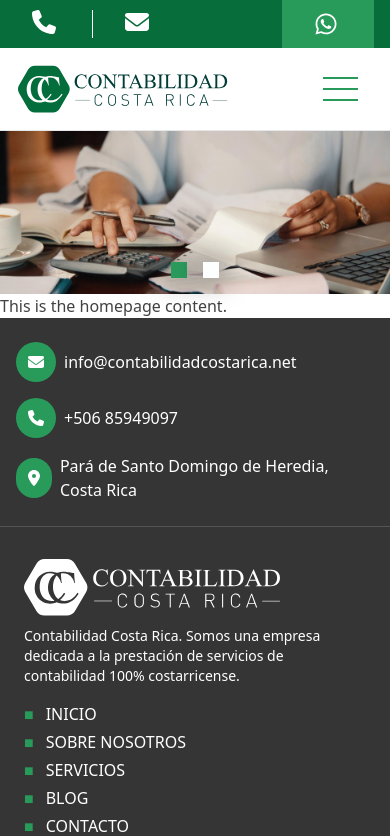
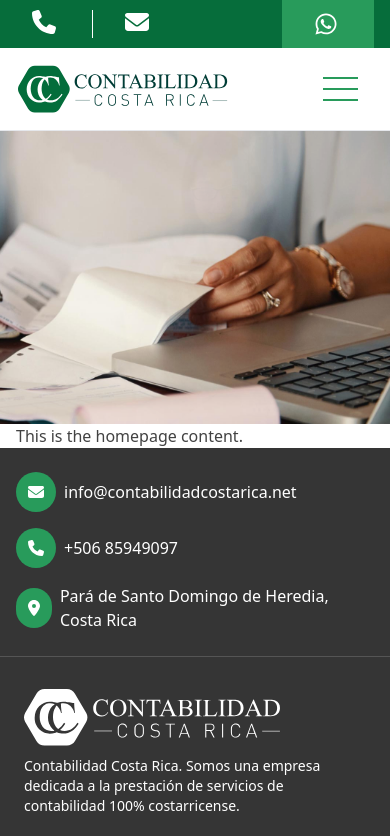
Before and after one commit to fmir86/contabilidad-costarica-nextjs, a Next.js app: page / in a window 390 px wide. Shown: the top 836 px of the page. Built offline with nearby package versions, Linux system fonts and the light colour scheme.

Commit message:
slider added

```diff
--- a/src/app/layout.tsx
+++ b/src/app/layout.tsx
@@ -2,7 +2,7 @@ import type { Metadata } from "next";
 import { ReactNode } from 'react';
 import Header from '@/components/Header/Header';
 import Footer from '@/components/Footer/Footer';
-import "./globals.css";
+import "../styles/globals.scss";
 
 
 export const metadata: Metadata = {
--- a/src/app/page.tsx
+++ b/src/app/page.tsx
@@ -1,17 +1,20 @@
 import Slider from "@/components/Slider/Slider";
 import slidesData from "@/data/home-slider.json";
+import styles from "../styles/index.module.scss";
 
 const Home = () => {
 
   return (
-    <section>
+    <>
       <Slider
         slides={slidesData.slides}
         settings={slidesData.settings}
       />
 
-      <p>This is the homepage content.</p>
-    </section>
+      <section>
+        <p>This is the homepage content.</p>
+      </section>
+    </>
   )
 
 }
--- a/src/components/Slider/Slider.module.scss
+++ b/src/components/Slider/Slider.module.scss
@@ -4,13 +4,13 @@
 
     .slides-wrap{
         @apply w-full h-full relative max-h-[560px] overflow-hidden;
-        aspect-ratio: 1920 / 800;
+        @apply aspect-[4/3] md:aspect-[1920/800];
 
         .slide{
             @apply  hidden w-full h-full absolute top-0 left-0;
 
             .main-img{
-                @apply absolute w-full h-full object-cover;
+                @apply absolute w-full h-full object-right object-cover;
             }
 
             .content{
@@ -18,7 +18,7 @@
                 @apply relative mx-auto max-w-7xl text-white;
 
                 .heading{
-                    @apply text-4xl md:text-5xl font-[600] tracking-wide max-w-[40rem];
+                    @apply leading-[1] text-3xl md:text-5xl font-[600] tracking-wide max-w-[40rem];
                     filter: drop-shadow(0px 0px 20px #000) drop-shadow(0px 0px 20px rgba(0,0,0,0.3));
                 }
 
@@ -37,7 +37,8 @@
     }
 
     .controls{
-        @apply absolute bottom-4 w-full flex justify-center;
+        @apply hidden md:flex;
+        @apply absolute bottom-4 w-full justify-center;
 
         button{
             @apply w-4 h-4 bg-white hover:bg-light-green mx-2 transition-all duration-300;
--- a/src/app/globals.css
+++ b/src/styles/globals.scss
@@ -59,7 +59,6 @@
   --dark-green: #066d3b;
   --light-green: #289b5b;
   --active-green: #23b364;
-
   /* Typography */
   --font: 'Poppins', sans-serif;
 }
@@ -67,4 +66,8 @@
 body {
   @apply font-[var(--mainfont)]  text-[var(--dark-gray)]  bg-[var(--white)];
   @apply flex flex-col min-h-screen;
+
+  section{
+    @apply max-w-7xl mx-auto px-4;
+  }
 }
```
Also changed, not shown: src/styles/index.module.scss (added).
